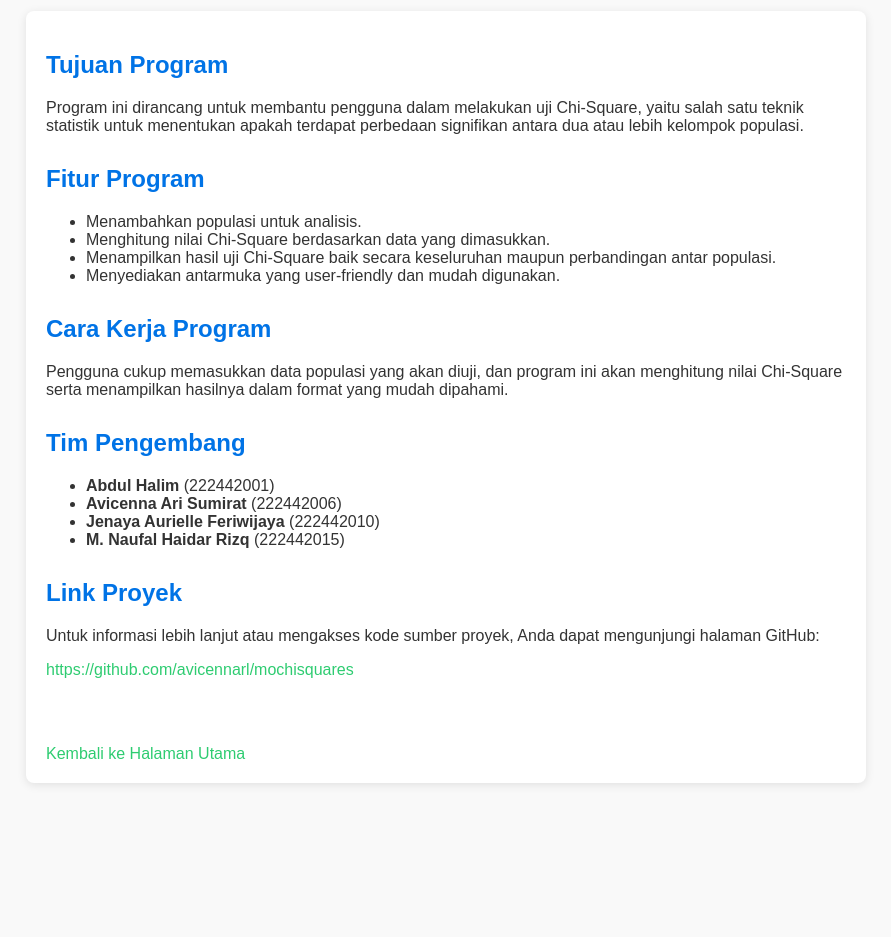
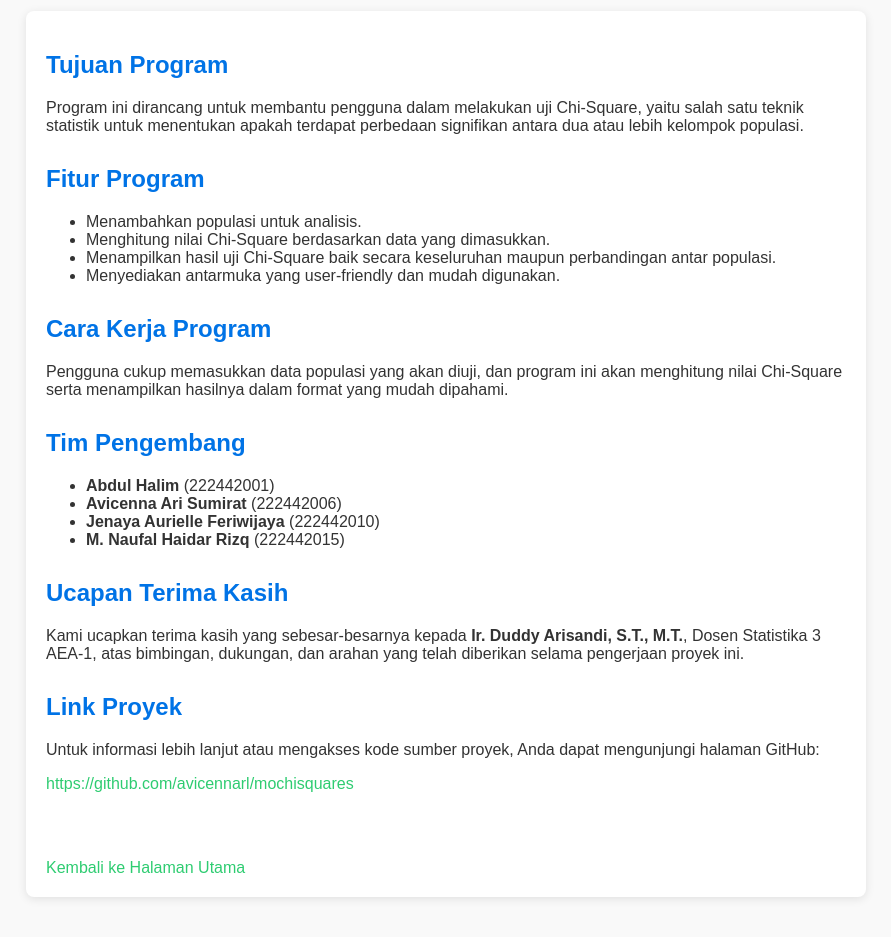
Before and after one commit to avicennarl/mochisquares, a plain HTML site: page about.html in a window 1280 px wide. Shown: the part 123-1060 px from the top of the page, without its empty margins (194-1085 px from the left). Before the commit the page ends 946 px from the top, so only its background shows below. Drawn offline with Linux system fonts and the light colour scheme.

Commit message:
credit added

```diff
--- a/about.html
+++ b/about.html
@@ -49,6 +49,11 @@
         </section>
 
         <section>
+            <h2>Ucapan Terima Kasih</h2>
+            <p>Kami ucapkan terima kasih yang sebesar-besarnya kepada <strong>Ir. Duddy Arisandi, S.T., M.T.</strong>, Dosen Statistika 3 AEA-1, atas bimbingan, dukungan, dan arahan yang telah diberikan selama pengerjaan proyek ini.</p>
+        </section>
+
+        <section>
             <h2>Link Proyek</h2>
             <p>Untuk informasi lebih lanjut atau mengakses kode sumber proyek, Anda dapat mengunjungi halaman GitHub:</p>
             <a href="https://github.com/avicennarl/mochisquares" target="_blank">https://github.com/avicennarl/mochisquares</a>
```
